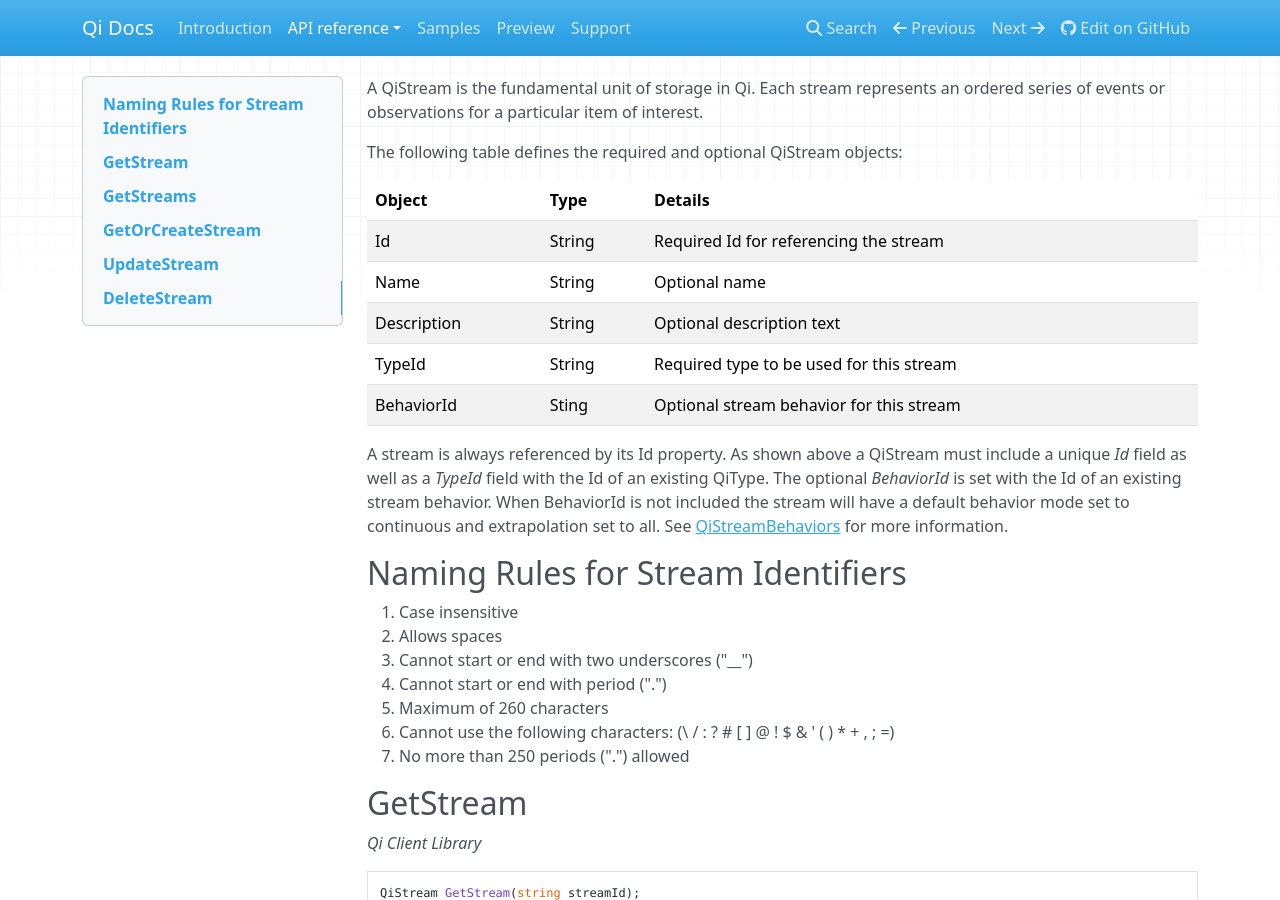
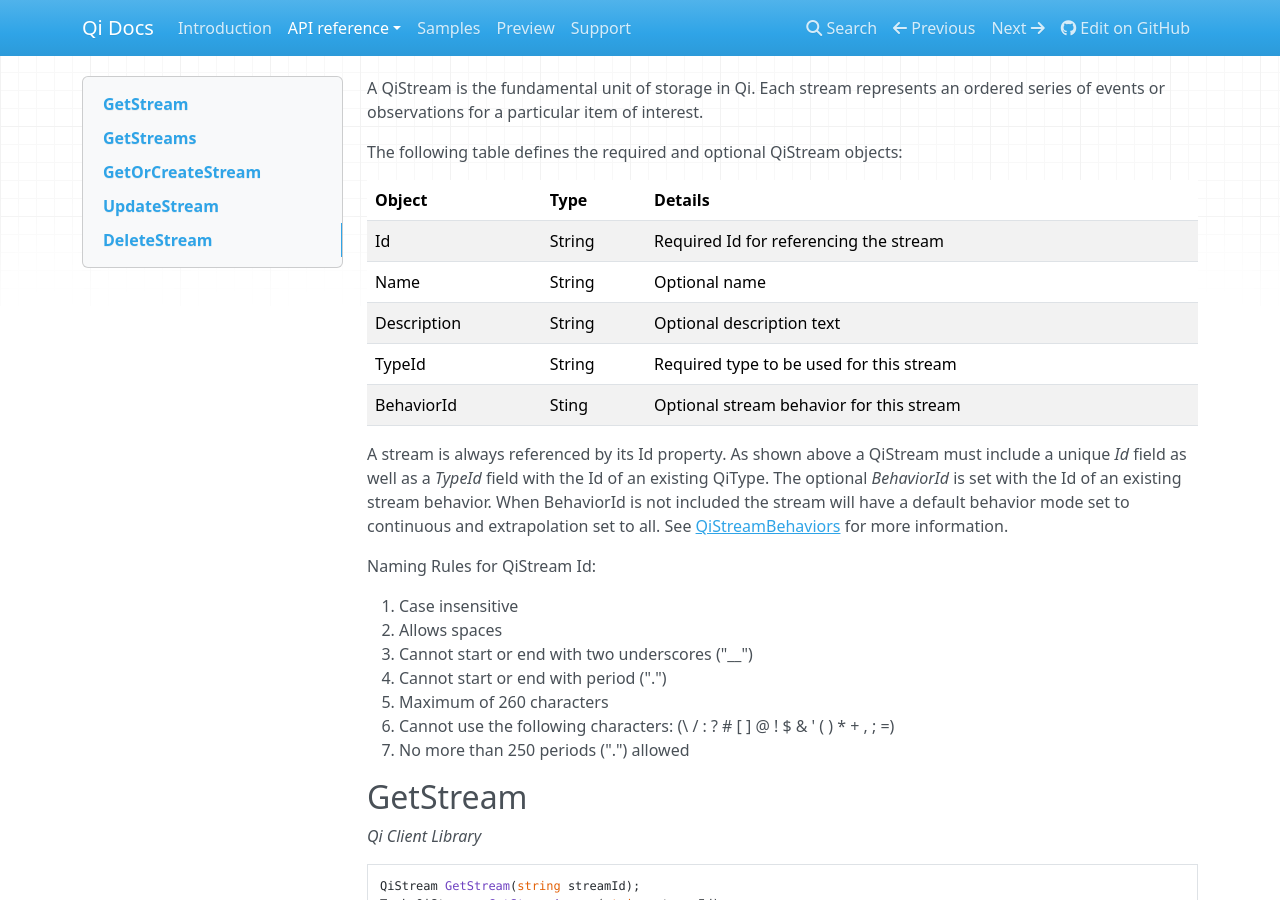
Before and after one commit to ssuryanarayanan/Qi-Docs, an MkDocs documentation site: the page built from docs/QiStreams.md, in a window 1280 px wide and 900 px high. Built offline with MkDocs 1.6.1, drawn with Linux system fonts in a browser that asks for light colours; nearby versions of some CDN libraries; old or Windows-style settings are respelled for this version of MkDocs.

Commit message:
Update QiStreams.md

```diff
--- a/docs/QiStreams.md
+++ b/docs/QiStreams.md
@@ -12,7 +12,8 @@
 
 A stream is always referenced by its Id property. As shown above a QiStream must include a unique *Id* field as well as a *TypeId* field with the Id of an existing QiType. The optional *BehaviorId* is set with the Id of an existing stream behavior. When BehaviorId is not included the stream will have a default behavior mode set to continuous and extrapolation set to all. See [QiStreamBehaviors](https://qi-docs.readthedocs.org/en/latest/QiStreamBehaviors/) for more information.
 
-## Naming Rules for Stream Identifiers
+Naming Rules for QiStream Id:
+
 1.	Case insensitive
 2.	Allows spaces
 3.	Cannot start or end with two underscores ("__")
```
